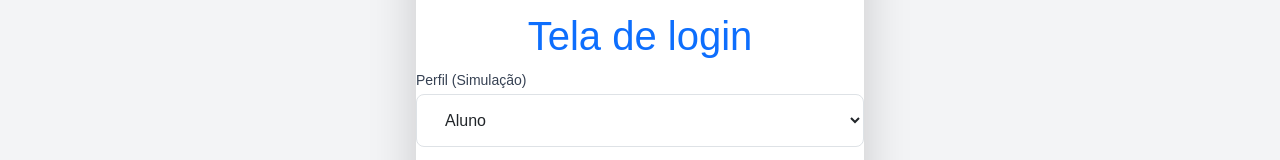
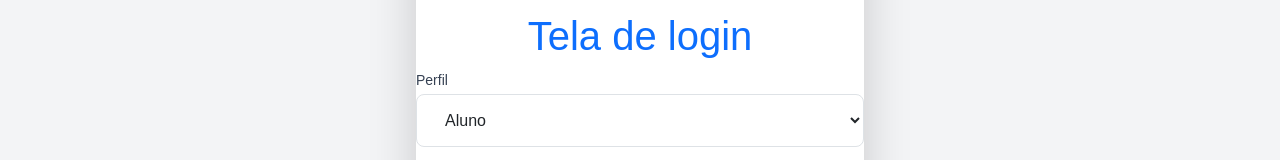
Before and after one commit to MatheusAndrade-Dev-prog/gym-zus-pass-v2, a Next.js app in the folder gym-zus-pass-front/: page /login in a window 1280 px wide. Shown: the part 252-412 px from the top of the page. Built offline with nearby package versions, Linux system fonts and the light colour scheme.

Commit message:
tirando o simulação do perfil

```diff
--- a/gym-zus-pass-front/src/components/Login.tsx
+++ b/gym-zus-pass-front/src/components/Login.tsx
@@ -45,7 +45,7 @@
 
           {/* Seletor para alternar entre os perfis */}
           <div className="mb-4 text-left">
-            <label className="block text-sm font-medium text-gray-700 mb-1">Perfil (Simulação)</label>
+            <label className="block text-sm font-medium text-gray-700 mb-1">Perfil</label>
             <select
               className="w-full px-4 py-3 border border-gray-300 rounded-lg outline-none"
               value={tipoSimulado}
```
